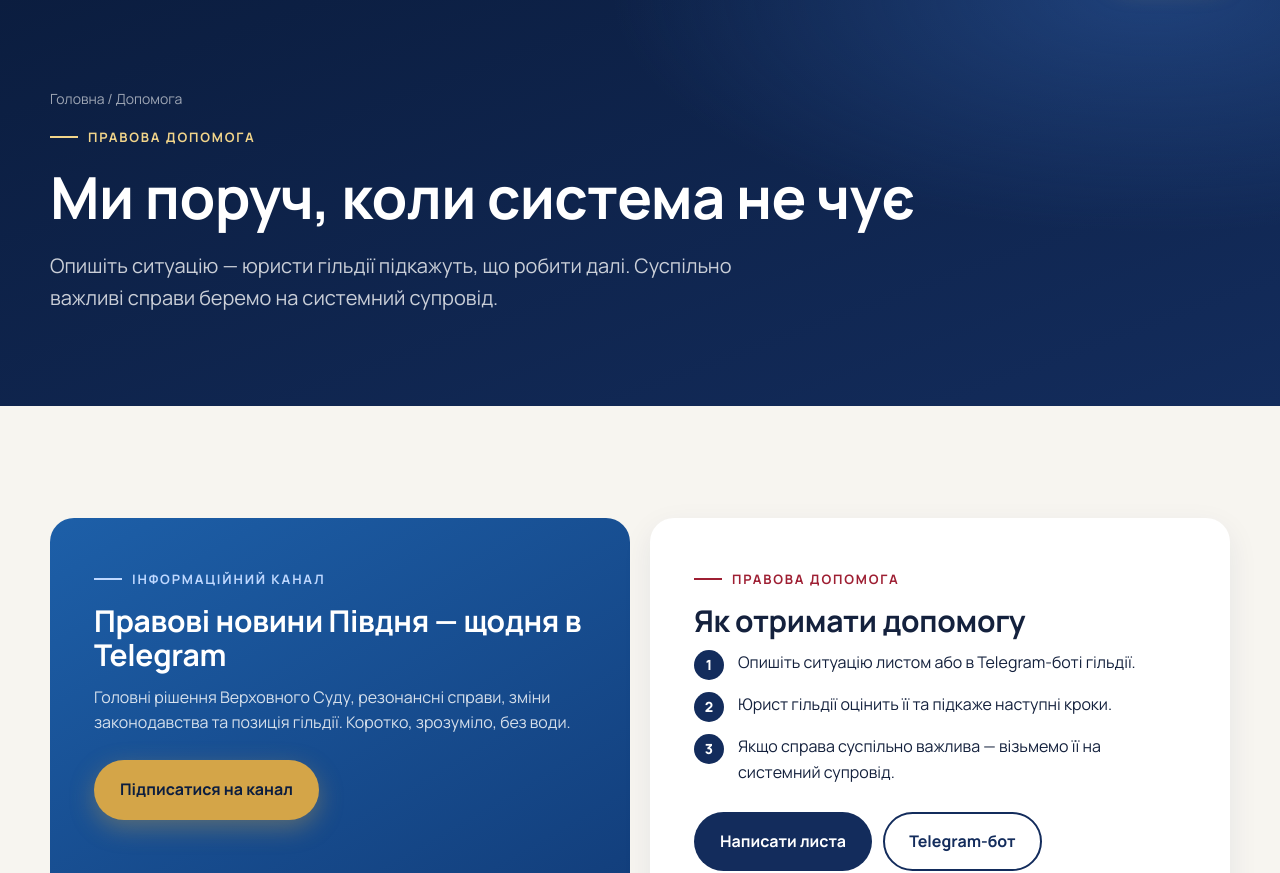
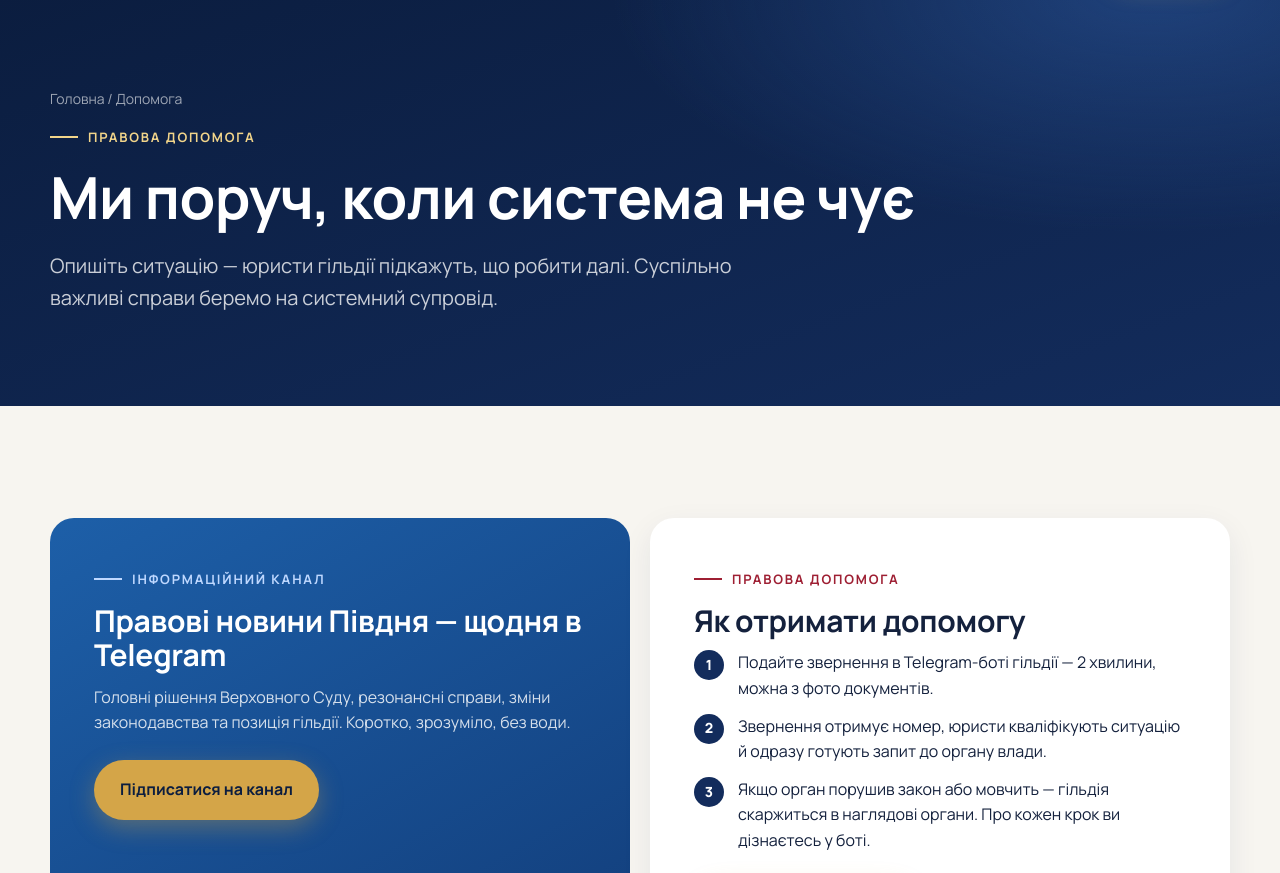
Before and after one commit to attorneygrygorenko-prog/guildia-site, a plain HTML site: page dopomoha.html in a window 1280 px wide. Shown: the part 80-953 px from the top of the page. Drawn offline with Linux system fonts and the light colour scheme; a web font is replaced by a local one.

Commit message:
Appeal button: submit via guild Telegram bot
Co-Authored-By: Claude Opus 5.5 <noreply@anthropic.com>

```diff
--- a/dopomoha.html
+++ b/dopomoha.html
@@ -60,12 +60,13 @@
       <span class="eyebrow">Правова допомога</span>
       <h3>Як отримати допомогу</h3>
       <ol class="steps">
-        <li><span>Опишіть ситуацію листом або в Telegram-боті гільдії.</span></li>
-        <li><span>Юрист гільдії оцінить її та підкаже наступні кроки.</span></li>
-        <li><span>Якщо справа суспільно важлива — візьмемо її на системний супровід.</span></li>
+        <li><span>Подайте звернення в Telegram-боті гільдії — 2 хвилини, можна з фото документів.</span></li>
+        <li><span>Звернення отримує номер, юристи кваліфікують ситуацію й одразу готують запит до органу влади.</span></li>
+        <li><span>Якщо орган порушив закон або мовчить — гільдія скаржиться в наглядові органи. Про кожен крок ви дізнаєтесь у боті.</span></li>
       </ol>
+      <a class="btn btn-gold" href="https://t.me/yurist_na_antidepresantah_bot?start=zvernennya" target="_blank" rel="noopener" style="margin:0 8px 10px 0">📨 Подати звернення</a>
       <a class="btn btn-navy" href="mailto:guildia.odessa@gmail.com?subject=%D0%97%D0%B0%D0%BF%D0%B8%D1%82%20%D0%BF%D1%80%D0%B0%D0%B2%D0%BE%D0%B2%D0%BE%D1%97%20%D0%B4%D0%BE%D0%BF%D0%BE%D0%BC%D0%BE%D0%B3%D0%B8">Написати листа</a>
-      <a class="btn btn-outline" href="https://t.me/yurist_na_antidepresantah_bot" target="_blank" rel="noopener" style="margin-left:8px">Telegram-бот</a>
+
     </div>
   </div>
 </section>
@@ -76,7 +77,7 @@
     <div class="faq">
       <details class="reveal"><summary>Чи платна допомога гільдії?</summary><p>Первинна консультація та оцінка ситуації — безоплатні. Якщо справа потребує тривалого супроводу, ми підкажемо, як отримати безоплатну правничу допомогу від держави або порекомендуємо адвоката.</p></details>
       <details class="reveal"><summary>Які справи ви берете на системний супровід?</summary><p>Суспільно важливі: порушення прав у судах, у місцях несвободи, відмови в доступі до публічної інформації, дискримінація, свавілля органів влади.</p></details>
-      <details class="reveal"><summary>Як швидко ви відповідаєте?</summary><p>Зазвичай протягом кількох робочих днів. Telegram-бот відповідає на загальні правові питання одразу.</p></details>
+      <details class="reveal"><summary>Як швидко ви відповідаєте?</summary><p>Звернення реєструється одразу, кваліфікація й підготовка запиту — протягом доби. Статус перевіряйте в боті командою /status. На загальні правові питання бот відповідає одразу.</p></details>
       <details class="reveal"><summary>Чи можна звернутися анонімно?</summary><p>Загальне питання — так. Для роботи над конкретною справою нам знадобляться ваші контакти й документи; ми не передаємо їх третім особам.</p></details>
       <details class="reveal"><summary>Я хочу повідомити про порушення в суді. Що робити?</summary><p>Запишіть дату, суд, номер справи та що сталося. Якщо є відео чи аудіо — збережіть. Надішліть нам листом: ми допоможемо підготувати скаргу до ВРП.</p></details>
     </div>
```
Also changed, not shown: data/news.json (+7 -0 lines), index.html (+6 -5 lines), kontakty.html (+1 -0 lines), pages/_contacts.html (+1 -0 lines), pages/_faq.html (+1 -1 lines), pages/_help.html (+5 -4 lines), pages/_hero.html (+1 -1 lines).
